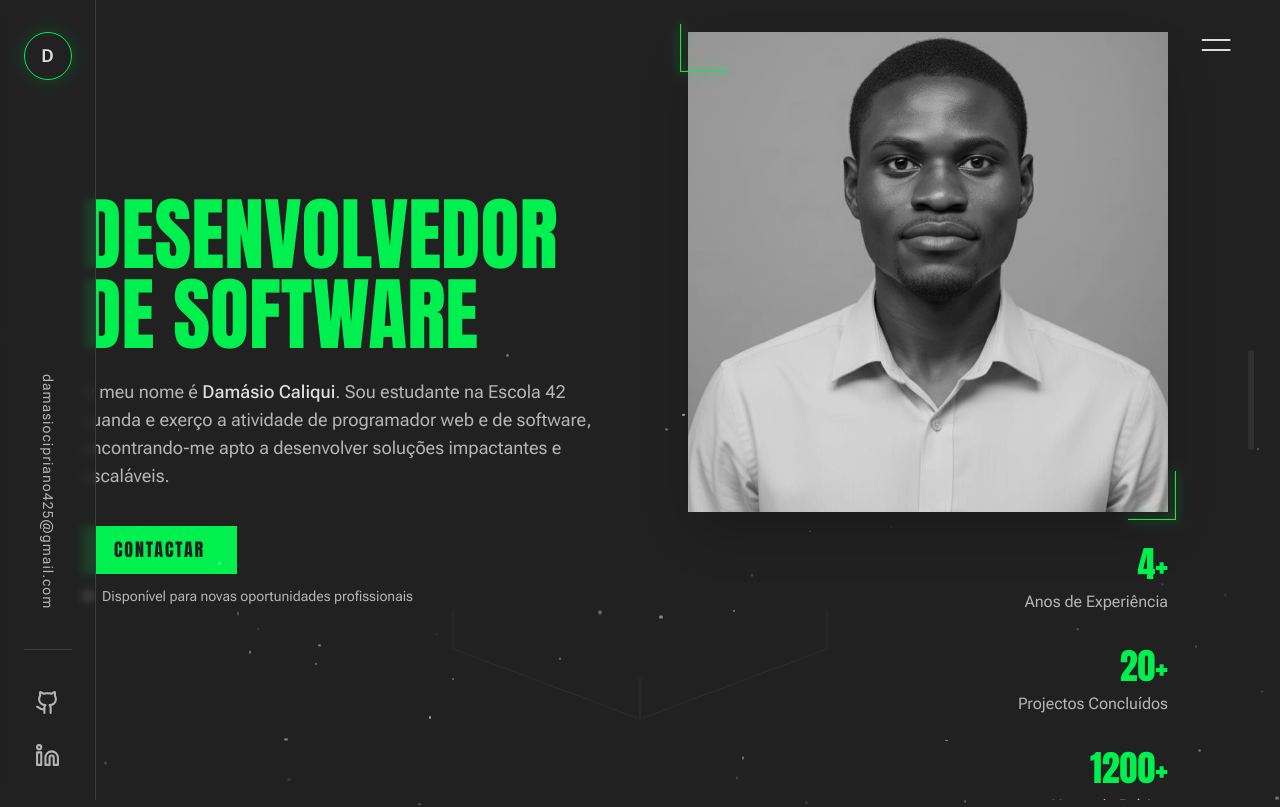
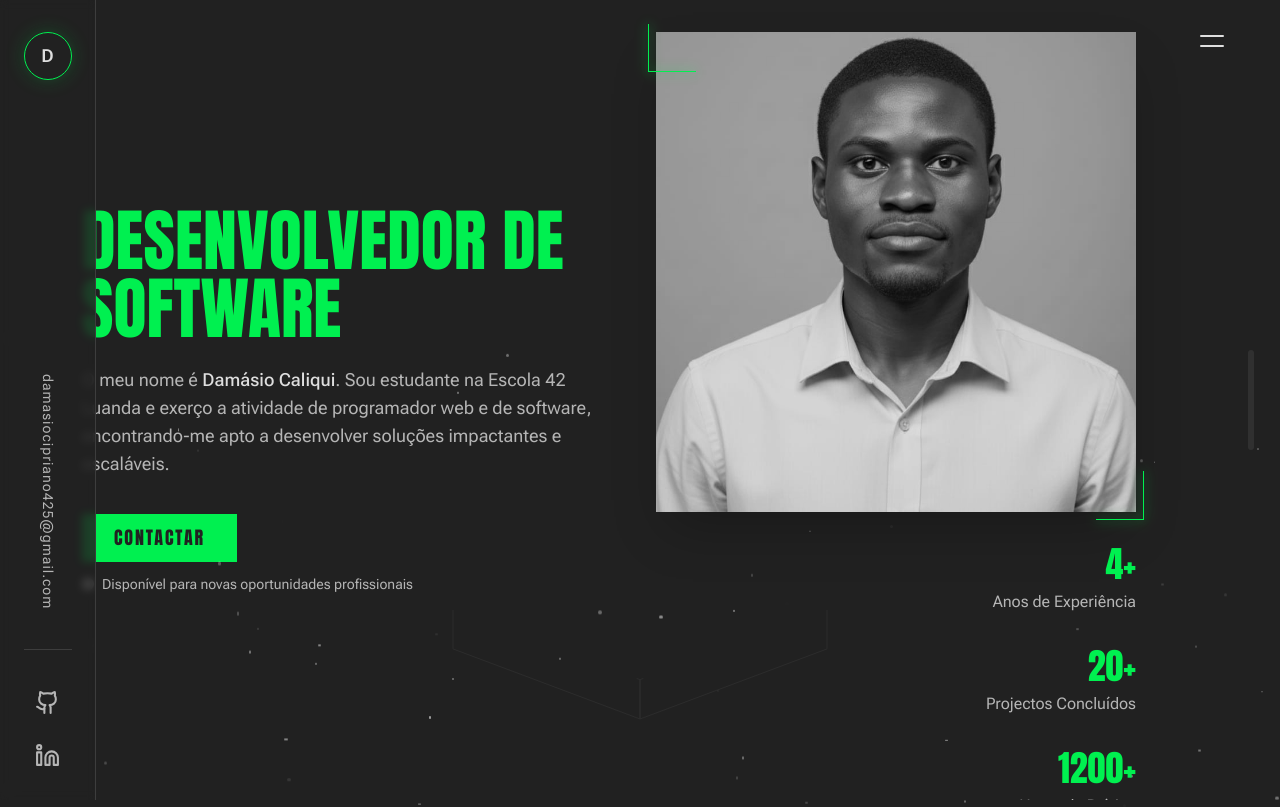
Before and after one commit to dcaliqui/portfolio, a Next.js app: page / in a window 1280 px wide. Shown: the top 807 px of the page. Built offline with nearby package versions, Linux system fonts and the light colour scheme; no server answers.

Commit message:
Modificando o banner

```diff
--- a/app/_components/Banner.tsx
+++ b/app/_components/Banner.tsx
@@ -42,7 +42,7 @@ const Banner = () => {
                 ref={containerRef}
             >
                 <div className="w-full max-w-[544px] flex flex-col justify-center items-start">
-                    <h1 className="banner-title slide-up-and-fade leading-[0.95] text-4xl sm:text-5xl md:text-[80px] font-anton">
+                    <h1 className="banner-title slide-up-and-fade leading-[0.95] text-4xl sm:text-5xl md:text-[64px] lg:text-[68px] font-anton">
                         <span className="text-primary">DESENVOLVEDOR DE SOFTWARE</span>
                     </h1>
                     <p className="banner-description slide-up-and-fade mt-4 sm:mt-6 text-base sm:text-lg text-muted-foreground leading-relaxed">
@@ -72,7 +72,7 @@ const Banner = () => {
                     </div>
                 </div>
 
-                <div className="w-full md:absolute md:top-8 md:right-24 lg:right-28 grid grid-cols-1 sm:grid-cols-3 md:flex md:flex-col gap-4 md:gap-8 text-left md:text-right z-20">
+                <div className="w-full md:absolute md:top-8 md:right-28 lg:right-36 grid grid-cols-1 sm:grid-cols-3 md:flex md:flex-col gap-4 md:gap-8 text-left md:text-right z-20">
                     {/* Profile image with decorative frame (larger, top-right) */}
                     <div className="group order-first hidden md:order-none md:mb-0 md:mr-0 md:ml-0 md:flex md:justify-end">
                         <div className="relative w-64 h-64 sm:w-72 sm:h-72 md:w-[26rem] md:h-[26rem] lg:w-[30rem] lg:h-[30rem]">
--- a/components/Navbar.tsx
+++ b/components/Navbar.tsx
@@ -40,7 +40,7 @@ const Navbar = () => {
             <div className="sticky top-0 z-[70]">
                 <button
                     className={cn(
-                        'group size-12 absolute top-5 right-5 md:right-10 z-[80]',
+                        'group size-10 absolute top-5 right-5 md:right-12 z-[80]',
                     )}
                     onClick={() => setIsMenuOpen(!isMenuOpen)}
                 >
```
